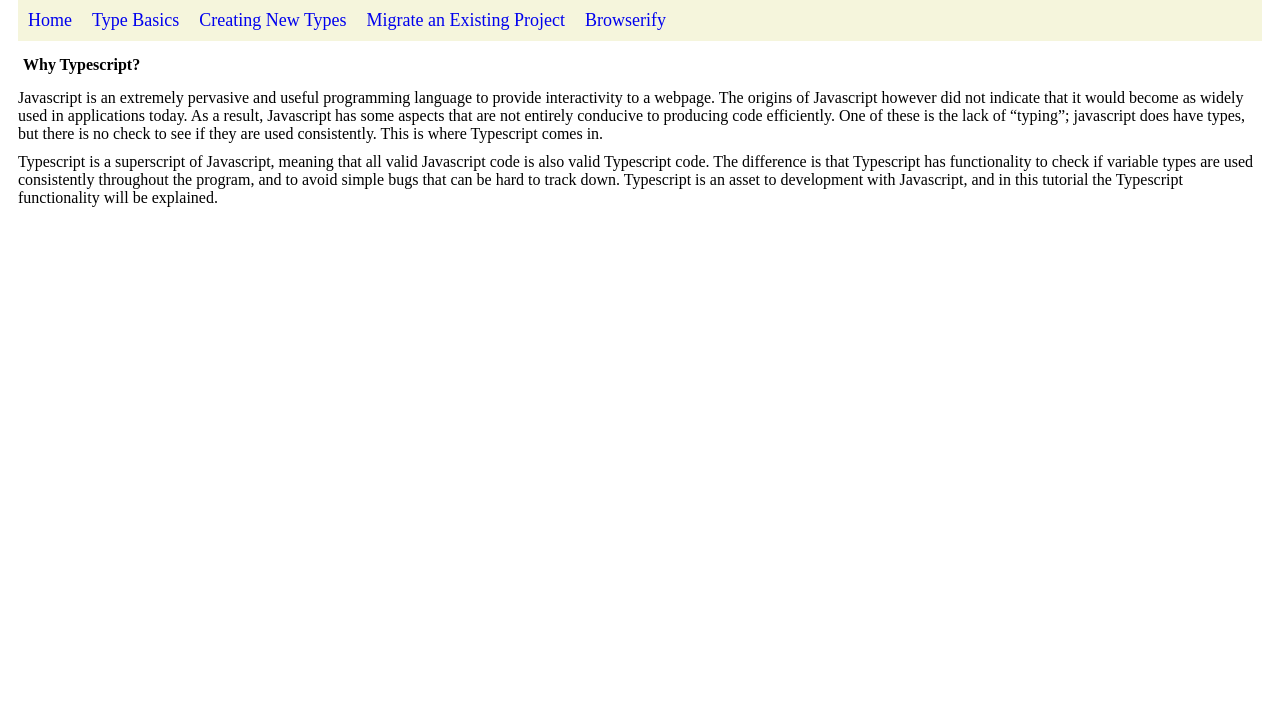
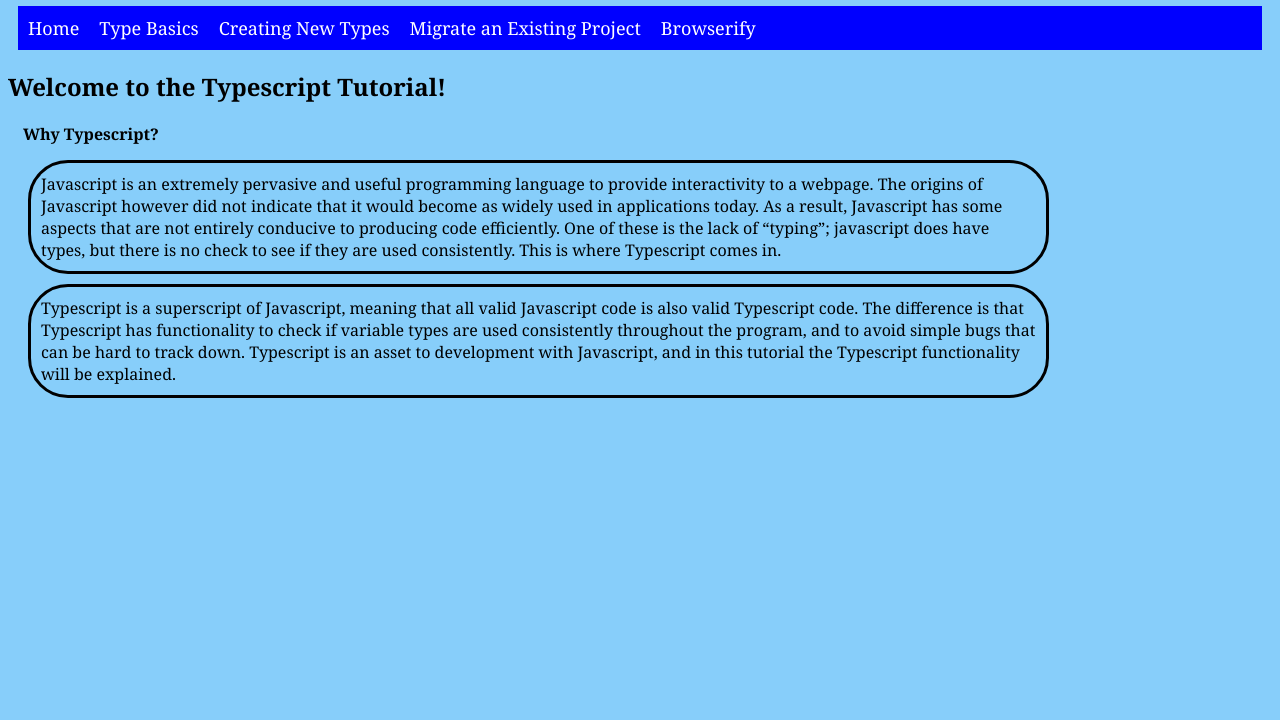
Before and after one commit to cs401-fall2022/lesson14-bluetmn, a website: page index.html in a window 1280 px wide. Shown: the part 80-800 px from the top of the page. Drawn offline with Linux system fonts and the light colour scheme.

Commit message:
added css

```diff
--- a/css/type.css
+++ b/css/type.css
@@ -1,5 +1,17 @@
+html {
+    background-color: lightskyblue;
+    font-family:Georgia, 'Times New Roman', Times, serif;
+}
+
 img {
     margin: 20px;
+    border-radius: 20px;
+}
+
+.segment {
+    padding: 10px;
+    border: solid 3px black;
+    border-radius: 40px;
 }
 
 a {
@@ -10,12 +22,20 @@
     margin: 10px;
 }
 
+.content {
+    width:80%;
+}
+
+h1 {
+    text-shadow: 2px 2px 5px blue;
+}
+
 h4 {
     margin: 15px;
 }
 
 .links {
-    background-color: beige;
+    background-color: blue;
     overflow: hidden;
 }
 
@@ -23,8 +43,32 @@
     float:left;
     text-decoration: none;
     font-size: 18px;
+    color: white;
 }
 
 .hidden {
     display:none;
 }
+
+#first {
+    grid-area: top;
+}
+
+#second {
+    grid-area: bottom;
+}
+
+#imagegrid {
+    grid-area: side;
+}
+
+#logo {
+    width:50%;
+    height:50%
+}
+
+#grid {
+    grid-template-areas:
+      "top top side"
+      "bottom bottom side";
+}
--- a/index.html
+++ b/index.html
@@ -18,8 +18,11 @@
         <a href="migrating.html">Migrate an Existing Project</a>
         <a href="dist/browserify.html">Browserify</a>
     </div>
+
+    <h2> Welcome to the Typescript Tutorial!</h2>
     <h4> Why Typescript?</h4>
-    <div>
+    <div id="grid">
+        <div class="content segment" id="first">
             Javascript is an extremely pervasive and useful programming language to provide interactivity to a webpage.
             The origins of Javascript however did not indicate that it would become as widely used in applications today.
             As a result, Javascript has some aspects that are not entirely conducive to producing code efficiently.
@@ -27,12 +30,17 @@
             This is where Typescript comes in.
         </div>
 
-    <div>
+        <div class="content segment" id="second">
             Typescript is a superscript of Javascript, meaning that all valid Javascript code is also valid Typescript code.
             The difference is that Typescript has functionality to check if variable types are used consistently throughout the program,
             and to avoid simple bugs that can be hard to track down. Typescript is an asset to development with Javascript, and in this
             tutorial the Typescript functionality will be explained.
         </div>
+
+        <div id="imagegrid">
+
+        </div>
+    </div>
 </body>
 
 </html>
```
Also changed, not shown: basics.html (+11 -10 lines), migrating.html (+2 -1 lines), types.html (+5 -4 lines), images/typescript.png (added). Lines whose indentation alone changed are shown as unchanged.
